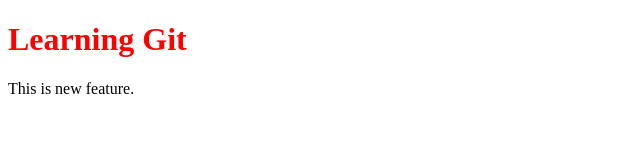
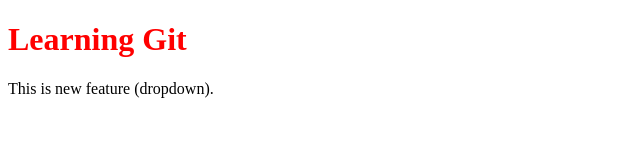
Before and after one commit to KushalxStha/localRepo, a plain HTML site: page index.html in a window 1280 px wide. Shown: the whole page, without its empty margins (0-640 px from the left). Drawn offline with Linux system fonts and the light colour scheme.

Commit message:
added dropdown feature

```diff
--- a/index.html
+++ b/index.html
@@ -8,6 +8,6 @@
 </head>
 <body>
     <h1>Learning Git</h1>
-    <p>This is new feature.</p>
+    <p>This is new feature (dropdown).</p>
 </body>
 </html>
```
